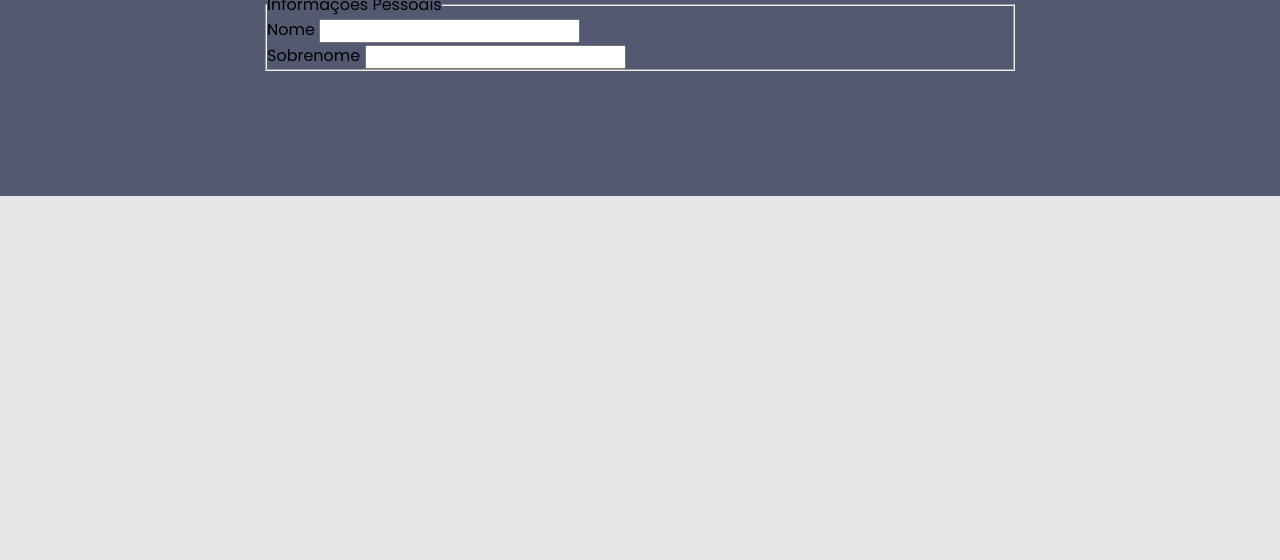
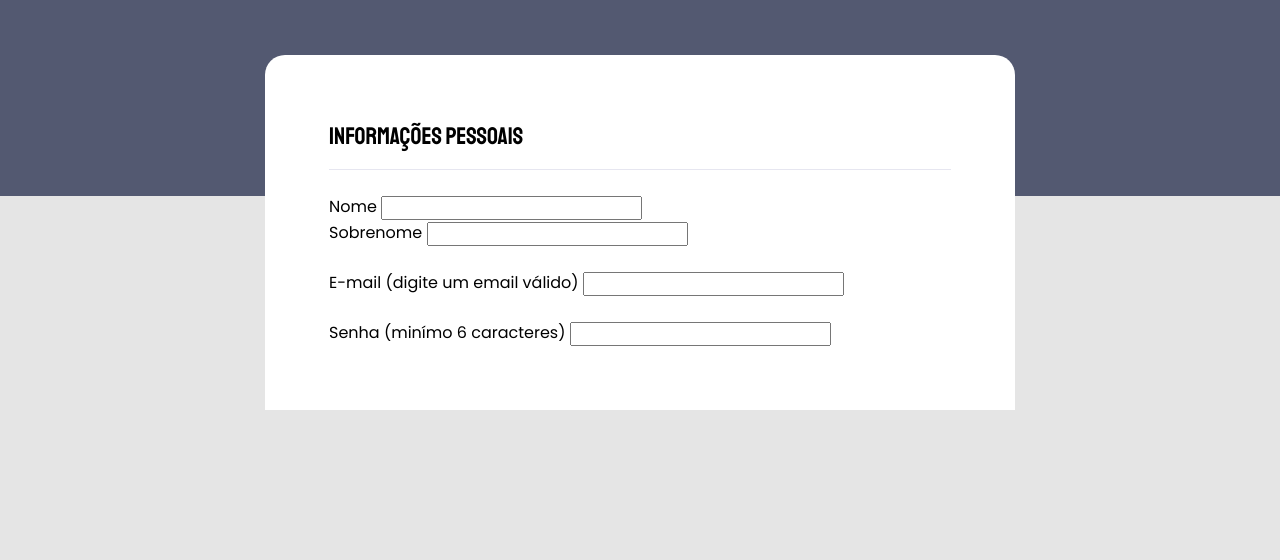
Before and after one commit to felipe-gomes-vicente/mentoria-formulario, a plain HTML site: page index.html in a window 1280 px wide. Shown: the part 240-800 px from the top of the page. Drawn offline with Linux system fonts and the light colour scheme.

Commit message:
elemento form

```diff
--- a/css/styles.css
+++ b/css/styles.css
@@ -31,6 +31,7 @@ body::before {
 a {
   text-decoration: none;
   color: #FFF;
+  font-size: 20px;
 }
 
 .page {
@@ -66,3 +67,32 @@ header p {
   font-size: 20px;
   line-height: 30px;
 }
+
+form {
+  margin-top: 58px;
+  background: #FFF;
+  border-radius: 20px 20px 0 0;
+  min-height: 300px;
+  padding: 64px;
+  display: flex;
+  flex-direction: column;
+}
+
+fieldset {
+  border: none;
+}
+
+.fieldset-wrapper {
+  display: flex;
+  flex-direction: column;
+  gap: 24px;
+}
+
+fieldset legend {
+  font-family: 'Staatliches', sans-serif;
+  font-size: 24px;
+  line-height: 34px;
+  width: 100%;
+  border-bottom: 1px solid #E6E6F0;
+  padding-bottom: 16px;
+}
--- a/index.html
+++ b/index.html
@@ -24,6 +24,7 @@
 
       <form>
         <fieldset>
+          <div class="fieldset-wrapper">
             <legend>Informações Pessoais</legend>
 
             <div class="col-2">
@@ -37,12 +38,27 @@
                 <input type="text" 'id="first-name" />
               </div>
             </div>
+
+            <div class="input-wrapper">
+              <label for="email"
+                >E-mail
+                <span>(digite um email válido)</span></label
+              >
+              <input type="email" id="email" />
+            </div>
+
+            <div class="input-wrapper">
+              <label for="password"
+                >Senha
+                <span>(minímo 6 caracteres)</span></label
+              >
+              <input type="password" id="password" />
+            </div>
+          </div>
         </fieldset>
       </form>
 
-      <footer>
-
-      </footer>
+      <footer></footer>
     </div>
   </body>
 </html>
```
Lines whose indentation alone changed are shown as unchanged.
